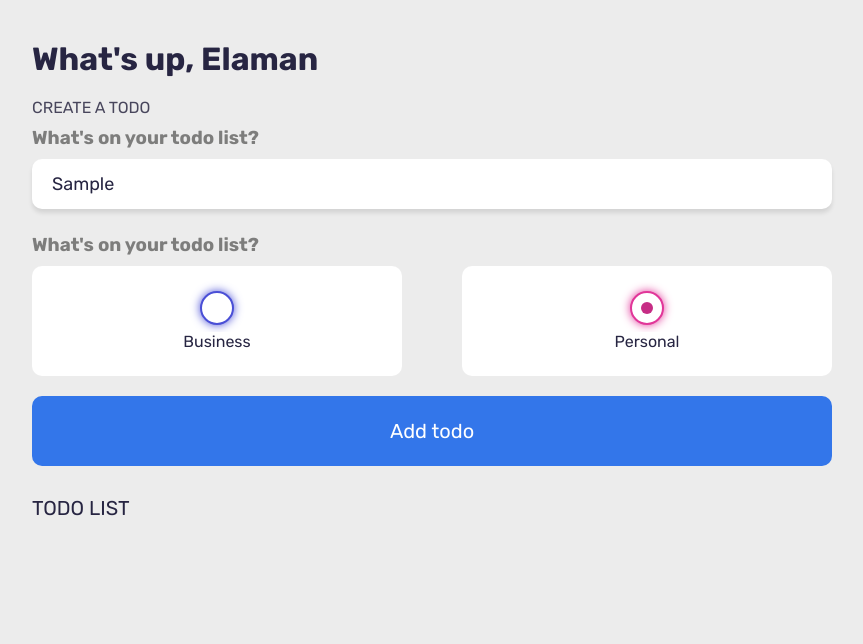
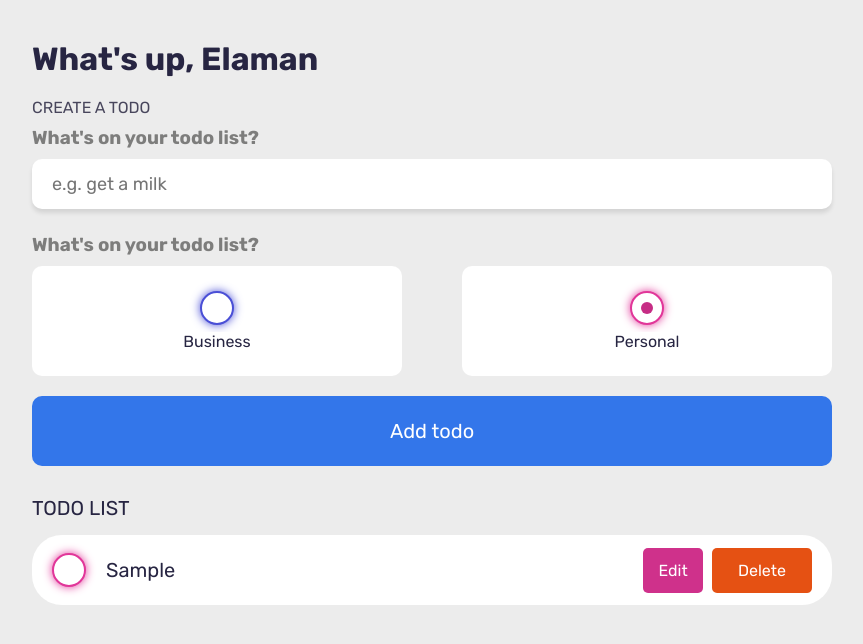
Before and after one commit to ElamanZ/neobis-front-todoList, a plain HTML site: page todoList.html in a window 1280 px wide. Both pictures are taken after typing "Sample" into the empty fields and a click on the button "Add todo". Shown: the whole page, without its empty margins (208-1071 px from the left). Drawn offline with Linux system fonts and the light colour scheme.

Commit message:
adding a task is done

```diff
--- a/main.js
+++ b/main.js
@@ -0,0 +1,25 @@
+const todoInput = document.getElementById('todo_input')
+const addTodoButton = document.getElementById('add_todo_btn')
+const todoList = document.getElementById('todoList')
+const radioBtnBusiness = document.getElementById('radio_btn_business')
+addTodoButton.onclick = function () {
+    if (todoInput.value.length === 0){
+        return
+    }
+    todoList.insertAdjacentHTML('beforeend',
+        `<li class="list-group-item">
+                <div class="list-group-item-left">
+                    <label class="todo-list-radio">
+                        <input type="checkbox">
+                        <span class="radio-btn personal"></span>
+                    </label>
+                    <span class="todo-task-text">${todoInput.value}</span>
+                </div>
+
+                <span class="todo-buttons">
+                    <button class="btn btn-edit-task">Edit</button>
+                    <button class="btn btn-edit-delete">Delete</button>
+                </span>
+            </li>`)
+    todoInput.value = ''
+}
--- a/style.css
+++ b/style.css
@@ -46,7 +46,7 @@
     justify-content: space-between;
     margin-top: 10px;
 }
-.radio-buttons label{
+.radio-button{
     display: flex;
     flex-direction: column;
     align-items:center;
@@ -63,7 +63,8 @@
     margin-top: 7px;
 }
 
-input[type="radio"]{
+input[type="radio"],
+input[type="checkbox"]{
     display: none;
 }
 .radio-btn{
@@ -133,3 +134,62 @@ input:checked ~ .radio-btn::after{
 .main__todo-text {
     font-size: 20px;
 }
+
+.list-group-item {
+    width: 100%;
+    height: 70px;
+    border-radius: 30px;
+    display: flex;
+    align-items: center;
+    justify-content: space-between;
+    padding: 10px 20px;
+    background-color: #ffffff;
+    margin: 15px 0;
+    box-sizing: border-box;
+}
+
+.todo-list-radio {
+    display: flex;
+    align-items: center;
+    margin-right: 20px;
+    background-color: transparent;
+    cursor: pointer;
+}
+
+.btn-edit-task {
+    background-color: #CF318B;
+    color: white;
+    border: none;
+    width: 60px;
+    height: 45px;
+    font-size: 16px;
+    border-radius: 5px;
+    padding: 5px 10px;
+    margin-right: 5px;
+    cursor: pointer;
+}
+
+.btn-edit-delete {
+    background-color: #e55113;
+    color: white;
+    border: none;
+    border-radius: 5px;
+    padding: 5px 10px;
+    cursor: pointer;
+    width: 100px;
+    height: 45px;
+    font-size: 16px;
+}
+.todo-buttons {
+    background-color: transparent;
+}
+.todo-task-text {
+    font-size: 20px;
+    background-color: transparent;
+
+}
+.list-group-item-left {
+    display: flex;
+    background-color: transparent;
+    align-items: center;
+}
--- a/todoList.html
+++ b/todoList.html
@@ -4,6 +4,7 @@
     <meta charset="UTF-8">
     <title>todoList</title>
     <link rel="stylesheet" href="style.css">
+    <script src="main.js" defer></script>
 </head>
 <body>
 <main class="main">
@@ -17,28 +18,42 @@
         <p class="main__description">CREATE A TODO</p>
 
         <h3 class="main__todoText">What's on your todo list?</h3>
-        <input class="main__todoInput" placeholder="e.g. get a milk">
-
+        <input type="text" class="main__todoInput" id="todo_input" placeholder="e.g. get a milk">
         <h3 class="main__todoText">What's on your todo list?</h3>
 
         <div class="radio-buttons">
-            <label class="">
-                <input type="radio" name="category" value="business">
+            <label class="radio-button">
+                <input type="radio" name="category" value="business" id="radio_btn_business">
                 <span class="radio-btn business"></span>
                 <div class="radio-title">Business</div>
             </label>
-            <label class="">
-                <input type="radio" name="category" value="personal" checked>
+            <label class="radio-button">
+                <input type="radio" name="category" value="personal" checked id="radio_btn_personal">
                 <span class="radio-btn personal"></span>
                 <div class="radio-title">Personal</div>
             </label>
         </div>
 
         <div class="main__btn">
-            <button class="btn-add-todo">Add todo</button>
+            <button class="btn-add-todo" id="add_todo_btn">Add todo</button>
         </div>
         <p class="main__todo-text">TODO LIST</p>
-        <div class="todo__list"></div>
+        <div class="todo__list" id="todoList">
+<!--            <li class="list-group-item">-->
+<!--                <div class="list-group-item-left">-->
+<!--                    <label class="todo-list-radio">-->
+<!--                        <input type="checkbox">-->
+<!--                        <span class="radio-btn personal"></span>-->
+<!--                    </label>-->
+<!--                    <span class="todo-task-text">Тут будет таск</span>-->
+<!--                </div>-->
+
+<!--                <span class="todo-buttons">-->
+<!--                    <button class="btn btn-edit-task">Edit</button>-->
+<!--                    <button class="btn btn-edit-delete">Delete</button>-->
+<!--                </span>-->
+<!--            </li>-->
+        </div>
 
     </div>
 
```
Also changed, not shown: index.html (deleted, +0 -12 lines).
